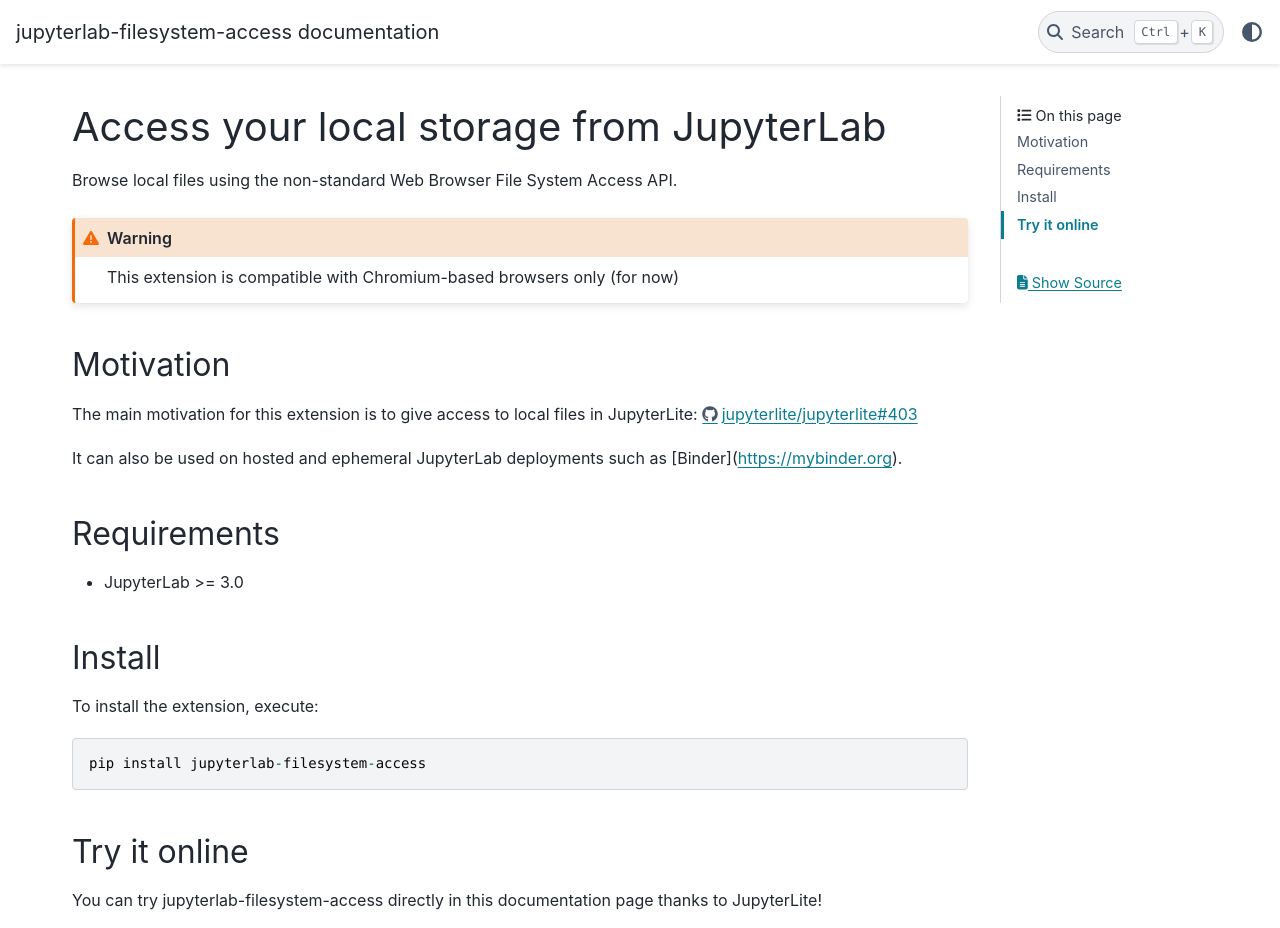
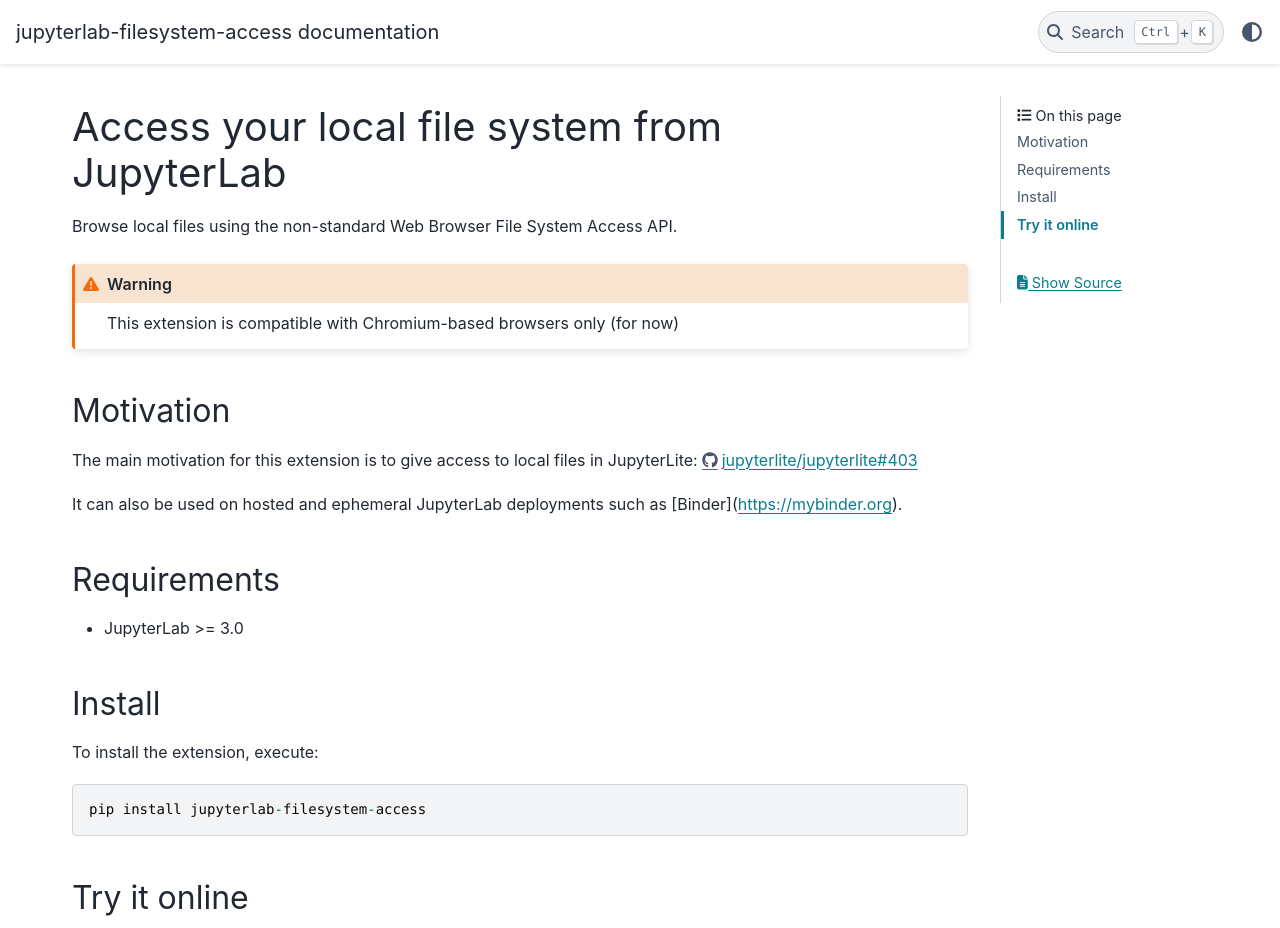
Before and after one commit to jupyterlab-contrib/jupyterlab-filesystem-access, a Sphinx documentation site: the page built from docs/source/index.rst, in a window 1280 px wide and 1188 px high, cut to the strip 0-928 px from the top of the window. Built offline with Sphinx 7.4.7 and the PyData theme 0.15.4, drawn with Linux system fonts in a browser that asks for light colours.

Commit message:
Update docs title

```diff
--- a/docs/source/index.rst
+++ b/docs/source/index.rst
@@ -1,5 +1,5 @@
-Access your local storage from JupyterLab
-=========================================
+Access your local file system from JupyterLab
+=============================================
 
 Browse local files using the non-standard Web Browser File System Access API.
 
```
